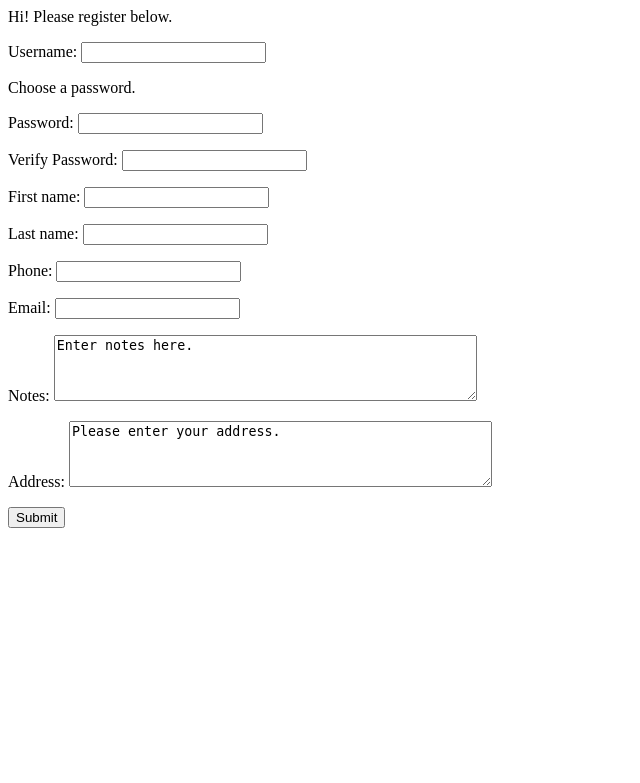
After one commit to patpragman/inventory, a Flask app: template templates/new_user.html in a window 1280 px wide. The commit adds this page. Shown: the top 783 px of the page, without its empty margins (0-640 px from the left). Run offline with Flask 2, Linux system fonts and the light colour scheme; the template is opened without the code that fills it, so the values that code supplies are empty.

Commit message:
added a registration page and a way to register need to figure out better error handling - this is getting spaghettified

```diff
--- a/app.py
+++ b/app.py
@@ -45,7 +45,7 @@ def main() -> str:
         print(username, password) # debug
         if username in db.people:
             if db.people[username].verify_password(password):
-                print("Authentication success", username, password)  # debug
+                #  print("Authentication success", username, password)  # debug
                 person = db.people[username]
                 person.last_logon = str(datetime.datetime.now())
                 person.log = person.update_log("Logged in at " + person.last_logon, "Login form")
@@ -53,11 +53,14 @@ def main() -> str:
             else:
                 return render_template("/login.html", message="Authentication Failed")
         else:
+            raise UnknownUserError(username)
+    except Exception as e:
+        if isinstance(e, UnknownUserError):
             return render_template("/login.html", message="Username not found.  Please try again.")
-    except Exception as e:
-        print("There was an error:")
-        print(e)
-        return render_template("/login.html", message="Not logged in, please log in.")
+        else:
+            print("There was an unkown error:")
+            print(e)
+            return render_template("/login.html", message="Not logged in, please log in.")
 
 
 @app.route("/validate", methods=["post"])
@@ -68,6 +71,16 @@ def validate():
         # print("Attempting validation")  # debug
         username = request.form["username"]
         password = request.form["password"]
+
+        # if either of the values from the form are missing
+        # then throw an error
+        if username == "" or password == "":
+            raise BlankValueError("Username or Password is blank.")
+
+        # similarly, if the username isn't in the database throw an error
+        if username not in db.people:
+            raise UnknownUserError(username)
+
         # print(username, password)  # debug
         session["username"] = username
         session["password"] = password
@@ -79,8 +92,13 @@ def validate():
         else:
             return redirect("/")
     except Exception as e:
-        print(e)
-        return redirect("/login")
+        if isinstance(e, UnknownUserError):
+            return render_template("/login.html", message="Username not found.  Please try again.")
+        elif isinstance(e, BlankValueError):
+            return render_template("/login.html", message = str(e))
+        else:
+            print(e)
+            return redirect("/login")
 
 
 @app.route("/login")
@@ -169,6 +187,56 @@ def amend_personal_data() -> str:
         else:
             return redirect("/login")
 
+@app.route("/new_user", methods=["post", "get"])
+def new_user() -> str:
+    global db
+    # again check to see if the user is logged in, otherwise send them back to login
+    if request.method == "POST":
+        try:
+            person = Person()
+            # this code is very similar to the amend user code
+            # however you aren't checking session data because you're a new user
+
+            if request.form["username"] in db.people:
+                # if the user is user is already in the db, raise a flag
+                raise DucplicateUserError(request.form["username"], "new user")
+
+            person.username = request.form["username"]
+            new_password = request.form["password"]
+            verify_pass = request.form["verify_pass"]
+            person.first_name = request.form["first_name"]
+            person.last_name = request.form["last_name"]
+            person.phone = request.form["phone"]
+            person.address = request.form["address"]
+            person.email = request.form["email"]
+            person.notes = request.form["notes"]
+            person.log = person.update_log("Created new user", by=person.username)
+            # now we have to change the underlying object in the db
+            db.people[person.username] = person
+            session["username"] = person.username
+            session["password"] = person.password
+
+            if new_password == verify_pass:
+               # print("Password changed!")  # debug
+                person.change_password(new_password)
+                person.update_log("Password changed", by=person.username)
+            else:
+                return render_template("new_user.html",
+                                       message="Error updating passwords, please try again.")
+            # now go back to the control panel
+            db.people[person.username] = person
+            return redirect("/control_panel")
+
+
+        except Exception as err:
+            print(err)
+            if isinstance(err, DucplicateUserError):
+                return render_template("new_user.html",
+                                       message="Username already exists.",
+                                       person="new user")
+    else:
+        return render_template("new_user.html", message="Enter your information please!")
+
 @app.route("/edit_personal_user")
 def edit_personal_user() -> str:
     global db
@@ -180,13 +248,6 @@ def edit_personal_user() -> str:
         print(err)
         redirect("/")
 
-
-
-@app.route("/new_user")
-def new_user() -> str:
-
-    return "New user logic to go here."
-
 @app.route("/logout")
 def logout() -> None:
 
--- a/templates/login.html
+++ b/templates/login.html
@@ -5,6 +5,7 @@
 <form action="/validate" method="post">
     <p>Username: <input type="text" name="username"></p>
     <p>Password: <input type="password" name="password"></p>
+    <a href="/new_user">New User</a>
     <input type="submit">
 </form>
 
--- /dev/null
+++ b/templates/new_user.html
@@ -0,0 +1,38 @@
+<html>
+<head>
+    <title>Register</title>
+</head>
+<body>
+<form action="/new_user" method="post">
+    <p>{{message}}</p>
+    <p>Hi!  Please register below.</p>
+    <p>Username: <input type="text" name="username"></p>
+    <p>Choose a password.</p>
+    <p>Password: <input type="password" name="password" id="new_password" oninput="check_match();"></p>
+    <p>Verify Password: <input type="password" name="verify_pass" oninput="check_match();" id="check"></p>
+    <p>First name: <input type="text" name="first_name"></p>
+    <p>Last name: <input type="text" name="last_name"></p>
+    <p>Phone:  <input type="text" name="phone"></p>
+    <p>Email:  <input type="text" name="email"></p>
+    <p>Notes: <textarea cols=50, rows=4 name="notes">Enter notes here.</textarea></p>
+    <p>Address: <textarea cols=50, rows=4 name="address" >Please enter your address.</textarea></p>
+    <input id="submit_button" type="submit">
+</form>
+</body>
+<script>
+    function check_match() {
+        //check the password matches the verrification
+        new_password = document.getElementById("new_password").value;
+        verify_password = document.getElementById("check").value;
+        submit_button = document.getElementById("submit_button");
+
+        if (new_password != verify_password) {
+            submit_button.style.display = "none";
+        } else {
+            submit_button.style.display = "block";
+
+        }
+
+    }
+</script>
+</html>
```
Also changed, not shown: errors.py (+20 -0 lines), inventory.db, 2 other files.
